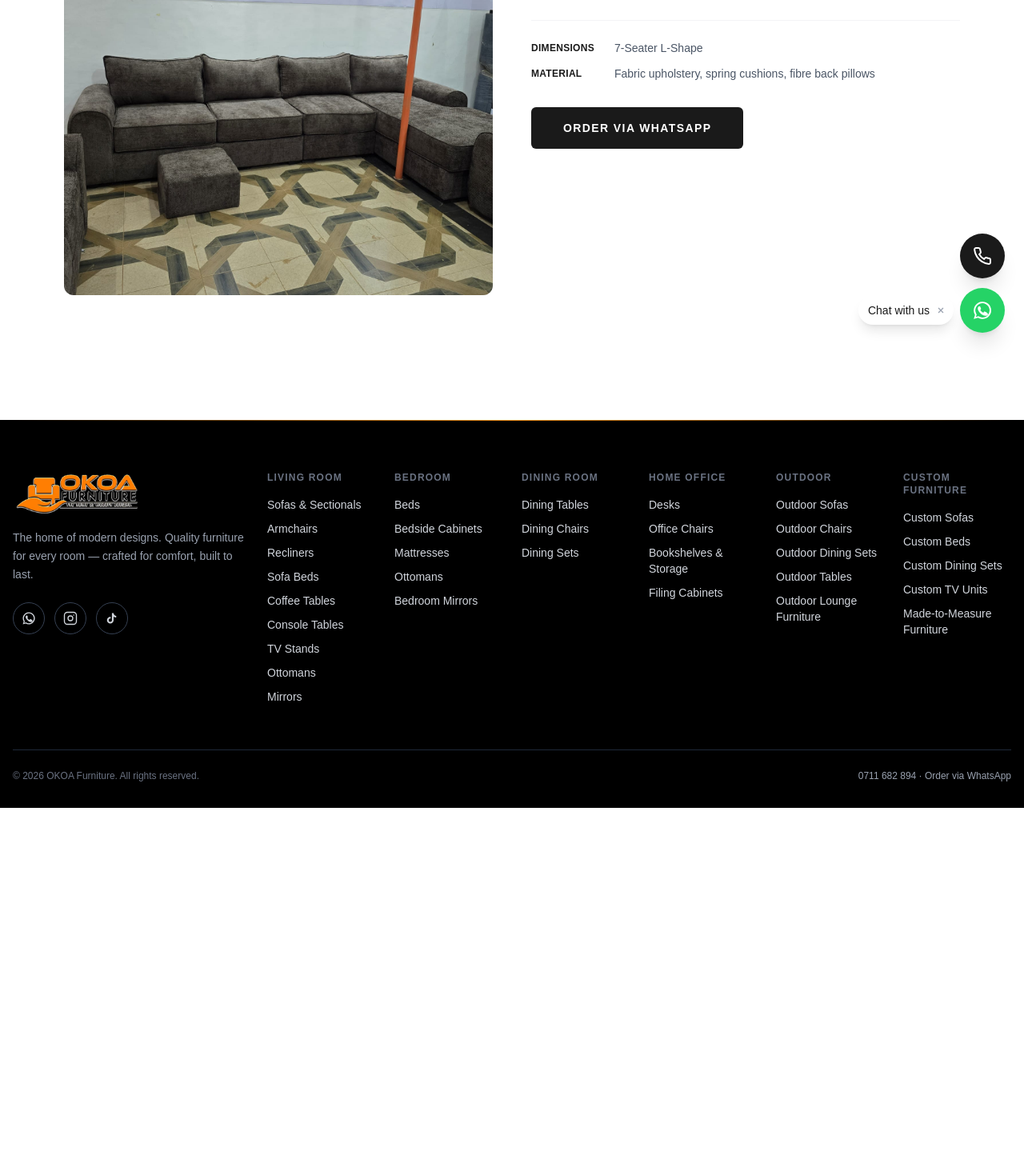
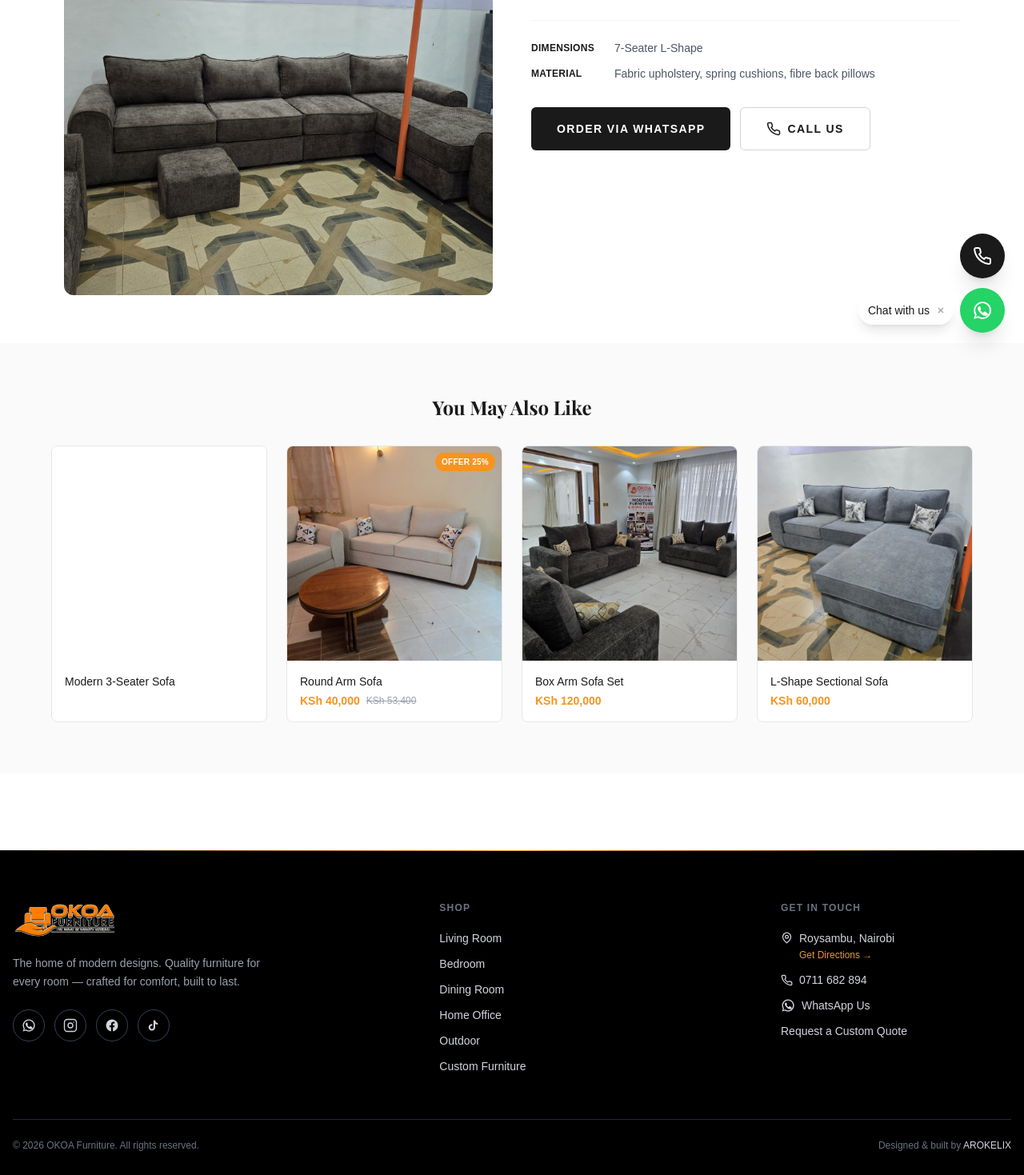
Before and after one commit to aronmuiyionko57-beep/okoa-furniture, a Next.js app: page /product/7-seater-l-shape-sectional-sofa in a window 1280 px wide. Shown: the part 360-1829 px from the top of the page at 80% size. Before the commit the page ends 1370 px from the top, so only its background shows below. Built offline with nearby package versions, Linux system fonts and the light colour scheme; a web font is replaced by a local one.

Commit message:
Add call button beside WhatsApp order buttons, update footer with location and Facebook

```diff
--- a/app/[room]/[subcategory]/page.tsx
+++ b/app/[room]/[subcategory]/page.tsx
@@ -5,6 +5,25 @@ import { getWhatsAppOrderLink } from "@/lib/whatsapp";
 import { isOnSale, getDiscountPercent, getDisplayPrice } from "@/lib/pricing";
 import Link from "next/link";
 import Image from "next/image";
+import type { Metadata } from "next";
+import { PhoneIcon } from "@/components/icons";
+
+export async function generateMetadata({
+  params,
+}: {
+  params: Promise<{ room: string; subcategory: string }>;
+}): Promise<Metadata> {
+  const { room: roomSlug, subcategory: subSlug } = await params;
+  const room = rooms.find((r) => r.slug === roomSlug);
+  const sub = room?.subcategories.find((s) => s.slug === subSlug);
+
+  if (!room || !sub) return { title: "Not Found | OKOA Furniture" };
+
+  return {
+    title: `${sub.name} | ${room.name} | OKOA Furniture`,
+    description: `Browse ${sub.name.toLowerCase()} in our ${room.name.toLowerCase()} collection — quality furniture, order directly via WhatsApp.`,
+  };
+}
 
 export default async function SubcategoryPage({
   params,
@@ -96,13 +115,25 @@ export default async function SubcategoryPage({
                         )}
                       </div>
                     )}
-                    <a
-                      href={getWhatsAppOrderLink(product.name, product.showPrice ? displayPrice : undefined)}
-                      target="_blank"
-                      className="block text-center bg-okoa-dark text-white py-2.5 rounded-md text-sm font-semibold uppercase tracking-wide hover:bg-okoa-orange transition-colors duration-300"
-                    >
-                      Order via WhatsApp
-                    </a>
+                    <div className="flex gap-2">
+  <a
+    href={getWhatsAppOrderLink(
+      product.name,
+      product.showPrice ? displayPrice : undefined
+    )}
+    target="_blank"
+    className="flex-1 text-center bg-okoa-dark text-white py-2.5 rounded-md text-sm font-semibold uppercase tracking-wide hover:bg-okoa-orange transition-colors duration-300"
+  >
+    Order via WhatsApp
+  </a>
+  <a
+    href="tel:+254711682894"
+    aria-label="Call us"
+    className="shrink-0 w-11 flex items-center justify-center border border-gray-200 rounded-md text-okoa-dark hover:border-okoa-dark hover:bg-okoa-dark hover:text-white transition-colors duration-300"
+  >
+    <PhoneIcon />
+  </a>
+</div>
                   </div>
                 </div>
               );
--- a/app/[room]/page.tsx
+++ b/app/[room]/page.tsx
@@ -3,9 +3,28 @@ import { products } from "@/data/products";
 import { notFound } from "next/navigation";
 import Link from "next/link";
 import Image from "next/image";
+import type { Metadata } from "next";
 
 export function generateStaticParams() {
   return rooms.map((room) => ({ room: room.slug }));
+}
+
+export async function generateMetadata({
+  params,
+}: {
+  params: Promise<{ room: string }>;
+}): Promise<Metadata> {
+  const { room: roomSlug } = await params;
+  const room = rooms.find((r) => r.slug === roomSlug);
+
+  if (!room) return { title: "Not Found | OKOA Furniture" };
+
+  return {
+    title: `${room.name} Furniture | OKOA Furniture`,
+    description: `Shop quality ${room.name.toLowerCase()} furniture at OKOA Furniture — ${room.subcategories
+      .map((s) => s.name.toLowerCase())
+      .join(", ")}. Order directly via WhatsApp.`,
+  };
 }
 
 export default async function RoomPage({
--- a/app/product/[slug]/page.tsx
+++ b/app/product/[slug]/page.tsx
@@ -5,6 +5,33 @@ import { getWhatsAppOrderLink } from "@/lib/whatsapp";
 import { isOnSale, getDiscountPercent, getDisplayPrice } from "@/lib/pricing";
 import ProductImageCarousel from "@/components/ProductImageCarousel";
 import Link from "next/link";
+import Image from "next/image";
+import type { Metadata } from "next";
+import { PhoneIcon } from "@/components/icons";
+
+export async function generateMetadata({
+  params,
+}: {
+  params: Promise<{ slug: string }>;
+}): Promise<Metadata> {
+  const { slug } = await params;
+  const product = products.find((p) => p.slug === slug);
+
+  if (!product) return { title: "Not Found | OKOA Furniture" };
+
+  return {
+    title: `${product.name} | OKOA Furniture`,
+    description: product.description,
+    openGraph: {
+      title: product.name,
+      description: product.description,
+      images:
+        product.images[0] !== "/images/placeholder.jpg"
+          ? [product.images[0]]
+          : [],
+    },
+  };
+}
 
 export default async function ProductPage({
   params,
@@ -21,6 +48,15 @@ export default async function ProductPage({
   const onSale = product.showPrice && isOnSale(product);
   const discount = onSale ? getDiscountPercent(product) : 0;
   const displayPrice = getDisplayPrice(product);
+
+  const related = products
+    .filter(
+      (p) =>
+        p.slug !== product.slug &&
+        p.room === product.room &&
+        p.subcategory === product.subcategory
+    )
+    .slice(0, 4);
 
   return (
     <main>
@@ -110,15 +146,86 @@ export default async function ProductPage({
             </div>
           )}
 
-          <a
-            href={getWhatsAppOrderLink(product.name, product.showPrice ? displayPrice : undefined)}
-            target="_blank"
-            className="inline-block bg-okoa-dark text-white px-10 py-4 rounded-md font-semibold uppercase text-sm tracking-widest hover:bg-okoa-orange transition-colors duration-300"
-          >
-            Order via WhatsApp
-          </a>
+          <div className="flex flex-col sm:flex-row gap-3">
+  <a
+    href={getWhatsAppOrderLink(
+      product.name,
+      product.showPrice ? displayPrice : undefined
+    )}
+    target="_blank"
+    className="inline-flex items-center justify-center gap-2 bg-okoa-dark text-white px-8 py-4 rounded-md font-semibold uppercase text-sm tracking-widest hover:bg-okoa-orange transition-colors duration-300"
+  >
+    Order via WhatsApp
+  </a>
+  <a
+    href="tel:+254711682894"
+    className="inline-flex items-center justify-center gap-2 border border-gray-300 text-okoa-dark px-8 py-4 rounded-md font-semibold uppercase text-sm tracking-widest hover:border-okoa-dark transition-colors duration-300"
+  >
+    <PhoneIcon />
+    Call Us
+  </a>
+</div>
         </div>
       </div>
+
+      {/* Related Products */}
+      {related.length > 0 && (
+        <section className="bg-okoa-cream py-16 px-4">
+          <div className="max-w-6xl mx-auto">
+            <h2 className="font-[family-name:var(--font-playfair)] text-2xl font-bold text-okoa-dark mb-8 text-center">
+              You May Also Like
+            </h2>
+            <div className="grid grid-cols-2 md:grid-cols-4 gap-6">
+              {related.map((item) => {
+                const itemOnSale = item.showPrice && isOnSale(item);
+                const itemDiscount = itemOnSale ? getDiscountPercent(item) : 0;
+                const itemPrice = getDisplayPrice(item);
+
+                return (
+                  <Link
+                    key={item.id}
+                    href={`/product/${item.slug}`}
+                    className="group bg-white rounded-lg overflow-hidden border border-gray-200 hover:shadow-lg transition-shadow duration-300"
+                  >
+                    <div className="relative aspect-square bg-white overflow-hidden">
+                      {itemOnSale && (
+                        <span className="absolute top-2 right-2 z-10 bg-okoa-orange text-white text-[10px] font-bold uppercase tracking-wide px-2 py-1 rounded-full">
+                          Offer {itemDiscount}%
+                        </span>
+                      )}
+                      {item.images[0] !== "/images/placeholder.jpg" && (
+                        <Image
+                          src={item.images[0]}
+                          alt={item.name}
+                          fill
+                          className="object-cover group-hover:scale-105 transition-transform duration-500"
+                        />
+                      )}
+                    </div>
+                    <div className="p-4">
+                      <h3 className="text-sm font-medium text-okoa-dark mb-1 group-hover:text-okoa-orange transition-colors">
+                        {item.name}
+                      </h3>
+                      {item.showPrice && (
+                        <div className="flex items-center gap-2">
+                          <span className="text-okoa-orange font-semibold text-sm">
+                            KSh {itemPrice.toLocaleString()}
+                          </span>
+                          {itemOnSale && (
+                            <span className="text-gray-400 text-xs line-through">
+                              KSh {item.regularPrice.toLocaleString()}
+                            </span>
+                          )}
+                        </div>
+                      )}
+                    </div>
+                  </Link>
+                );
+              })}
+            </div>
+          </div>
+        </section>
+      )}
     </main>
   );
 }
--- a/components/Footer.tsx
+++ b/components/Footer.tsx
@@ -20,6 +20,14 @@ function TikTokIcon() {
   );
 }
 
+function FacebookIcon() {
+  return (
+    <svg width="18" height="18" viewBox="0 0 24 24" fill="currentColor">
+      <path d="M22 12a10 10 0 1 0-11.56 9.88v-6.99H7.9V12h2.54V9.8c0-2.5 1.49-3.89 3.77-3.89 1.1 0 2.24.2 2.24.2v2.46h-1.26c-1.24 0-1.63.77-1.63 1.56V12h2.78l-.44 2.89h-2.34v6.99A10 10 0 0 0 22 12Z" />
+    </svg>
+  );
+}
+
 function WhatsAppIcon() {
   return (
     <svg width="18" height="18" viewBox="0 0 24 24" fill="currentColor">
@@ -28,91 +36,148 @@ function WhatsAppIcon() {
   );
 }
 
+function PhoneIcon() {
+  return (
+    <svg width="15" height="15" viewBox="0 0 24 24" fill="none" stroke="currentColor" strokeWidth="2">
+      <path d="M22 16.92v3a2 2 0 0 1-2.18 2 19.79 19.79 0 0 1-8.63-3.07 19.5 19.5 0 0 1-6-6 19.79 19.79 0 0 1-3.07-8.67A2 2 0 0 1 4.11 2h3a2 2 0 0 1 2 1.72c.127.96.361 1.903.7 2.81a2 2 0 0 1-.45 2.11L8.09 9.91a16 16 0 0 0 6 6l1.27-1.27a2 2 0 0 1 2.11-.45c.907.339 1.85.573 2.81.7A2 2 0 0 1 22 16.92Z" />
+    </svg>
+  );
+}
+
+function MapPinIcon() {
+  return (
+    <svg width="15" height="15" viewBox="0 0 24 24" fill="none" stroke="currentColor" strokeWidth="2">
+      <path d="M20 10c0 6-8 12-8 12s-8-6-8-12a8 8 0 0 1 16 0Z" />
+      <circle cx="12" cy="10" r="3" />
+    </svg>
+  );
+}
+
+const socialLinks = [
+  { href: "https://wa.me/254711682894", label: "Chat on WhatsApp", icon: WhatsAppIcon },
+  { href: "https://www.instagram.com/okoafurniture", label: "OKOA Furniture on Instagram", icon: InstagramIcon },
+  { href: "https://www.facebook.com/okoafurniture", label: "OKOA Furniture on Facebook", icon: FacebookIcon },
+  { href: "https://www.tiktok.com/@okoafurniture", label: "OKOA Furniture on TikTok", icon: TikTokIcon },
+];
+
 export default function Footer() {
   return (
     <footer className="relative bg-black text-white mt-24 overflow-hidden">
       <div className="absolute top-0 left-0 right-0 h-px bg-gradient-to-r from-transparent via-okoa-orange to-transparent" />
 
       <div className="relative max-w-7xl mx-auto px-4 pt-16 pb-8">
-        <div className="grid grid-cols-2 lg:grid-cols-8 gap-x-6 gap-y-10 mb-14">
-          <div className="col-span-2">
-            <div className="relative w-40 h-14 mb-4">
+        <div className="grid grid-cols-1 md:grid-cols-12 gap-x-8 gap-y-12 mb-14">
+          {/* Brand */}
+          <div className="md:col-span-5">
             <Image
               src="/images/okoa-logo.png"
               alt="OKOA Furniture"
-                fill
-                sizes="160px"
-                className="object-contain"
+              width={130}
+              height={42}
+              style={{ height: "auto" }}
+              className="mb-5"
             />
-            </div>
             <p className="text-gray-400 text-sm mb-6 leading-relaxed max-w-xs">
               The home of modern designs. Quality furniture for every room —
               crafted for comfort, built to last.
             </p>
             <div className="flex gap-3">
+              {socialLinks.map(({ href, label, icon: Icon }) => (
                 <a
-                href="https://wa.me/254711682894"
+                  key={label}
+                  href={href}
                   target="_blank"
-                aria-label="Chat on WhatsApp"
+                  aria-label={label}
                   className="w-10 h-10 rounded-full border border-gray-700 flex items-center justify-center text-gray-300 hover:border-okoa-orange hover:text-okoa-orange hover:bg-okoa-orange/10 transition-all duration-200"
                 >
-                <WhatsAppIcon />
+                  <Icon />
                 </a>
-              <a
-                href="https://www.instagram.com/okoafurniture"
-                target="_blank"
-                aria-label="OKOA Furniture on Instagram"
-                className="w-10 h-10 rounded-full border border-gray-700 flex items-center justify-center text-gray-300 hover:border-okoa-orange hover:text-okoa-orange hover:bg-okoa-orange/10 transition-all duration-200"
-              >
-                <InstagramIcon />
-              </a>
-              <a
-                href="https://www.tiktok.com/@okoafurniture"
-                target="_blank"
-                aria-label="OKOA Furniture on TikTok"
-                className="w-10 h-10 rounded-full border border-gray-700 flex items-center justify-center text-gray-300 hover:border-okoa-orange hover:text-okoa-orange hover:bg-okoa-orange/10 transition-all duration-200"
-              >
-                <TikTokIcon />
-              </a>
+              ))}
             </div>
           </div>
 
+          {/* Shop */}
+          <div className="md:col-span-4">
+            <h4 className="text-xs font-semibold tracking-widest uppercase text-gray-500 mb-5">
+              Shop
+            </h4>
+            <ul className="space-y-3 text-sm">
               {rooms.map((room) => (
-            <div key={room.slug}>
-              <h4 className="text-xs font-semibold tracking-widest uppercase text-gray-500 mb-4">
-                <Link href={`/${room.slug}`} className="hover:text-okoa-orange transition-colors">
-                  {room.name}
-                </Link>
-              </h4>
-              {room.subcategories.length > 0 && (
-                <ul className="space-y-2.5 text-sm">
-                  {room.subcategories.map((sub) => (
-                    <li key={sub.slug}>
+                <li key={room.slug}>
                   <Link
-                        href={`/${room.slug}/${sub.slug}`}
+                    href={`/${room.slug}`}
                     className="text-gray-300 hover:text-okoa-orange transition-colors"
                   >
-                        {sub.name}
+                    {room.name}
                   </Link>
                 </li>
               ))}
             </ul>
-              )}
           </div>
-          ))}
+
+          {/* Get in touch */}
+          <div className="md:col-span-3">
+            <h4 className="text-xs font-semibold tracking-widest uppercase text-gray-500 mb-5">
+              Get in Touch
+            </h4>
+            <ul className="space-y-3 text-sm">
+              <li>
+                <a
+                  href="https://maps.app.goo.gl/UcyP7UAiBY8td7577"
+                  target="_blank"
+                  className="flex items-start gap-2 text-gray-300 hover:text-okoa-orange transition-colors"
+                >
+                  <span className="mt-0.5">
+                    <MapPinIcon />
+                  </span>
+                  <span>
+                    Roysambu, Nairobi
+                    <br />
+                    <span className="text-okoa-orange text-xs">
+                      Get Directions →
+                    </span>
+                  </span>
+                </a>
+              </li>
+              <li>
+                <a
+                  href="tel:+254711682894"
+                  className="flex items-center gap-2 text-gray-300 hover:text-okoa-orange transition-colors"
+                >
+                  <PhoneIcon />
+                  0711 682 894
+                </a>
+              </li>
+              <li>
+                <a
+                  href="https://wa.me/254711682894"
+                  target="_blank"
+                  className="flex items-center gap-2 text-gray-300 hover:text-okoa-orange transition-colors"
+                >
+                  <WhatsAppIcon />
+                  WhatsApp Us
+                </a>
+              </li>
+              <li>
+                <Link
+                  href="/custom-furniture"
+                  className="text-gray-300 hover:text-okoa-orange transition-colors"
+                >
+                  Request a Custom Quote
+                </Link>
+              </li>
+            </ul>
+          </div>
         </div>
 
         <div className="border-t border-gray-800 pt-6 flex flex-col md:flex-row items-center justify-between gap-3">
           <p className="text-xs text-gray-500">
             © {new Date().getFullYear()} OKOA Furniture. All rights reserved.
           </p>
-          <a
-            href="https://wa.me/254711682894"
-            target="_blank"
-            className="text-xs text-gray-400 hover:text-okoa-orange transition-colors"
-          >
-            0711 682 894 · Order via WhatsApp
-          </a>
+          <p className="text-xs text-gray-500">
+            Designed &amp; built by{" "}
+            <span className="text-gray-300">AROKELIX</span>
+          </p>
         </div>
       </div>
     </footer>
--- /dev/null
+++ b/components/icons.tsx
@@ -0,0 +1,15 @@
+export function PhoneIcon({ className = "" }: { className?: string }) {
+  return (
+    <svg
+      width="18"
+      height="18"
+      viewBox="0 0 24 24"
+      fill="none"
+      stroke="currentColor"
+      strokeWidth="2"
+      className={className}
+    >
+      <path d="M22 16.92v3a2 2 0 0 1-2.18 2 19.79 19.79 0 0 1-8.63-3.07 19.5 19.5 0 0 1-6-6 19.79 19.79 0 0 1-3.07-8.67A2 2 0 0 1 4.11 2h3a2 2 0 0 1 2 1.72c.127.96.361 1.903.7 2.81a2 2 0 0 1-.45 2.11L8.09 9.91a16 16 0 0 0 6 6l1.27-1.27a2 2 0 0 1 2.11-.45c.907.339 1.85.573 2.81.7A2 2 0 0 1 22 16.92Z" />
+    </svg>
+  );
+}
```
Also changed, not shown: app/not-found.tsx (added, +33 -0 lines), data/products.ts (+58 -58 lines), app/page.tsx (indentation only). Lines whose indentation alone changed are shown as unchanged.
